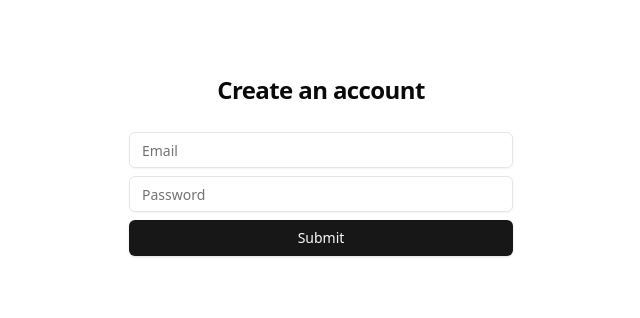
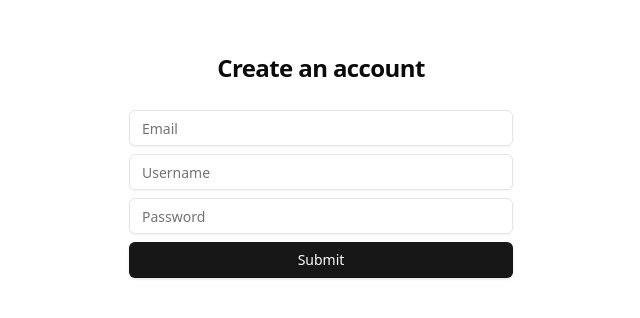
Before and after one commit to justinpaulosolo/CalorieTracker, a React (Vite) app in the folder calorietracker.client/: page /register in a window 1280 px wide. Shown: the part 236-554 px from the top of the page, without its empty margins (319-959 px from the left). Built offline with nearby package versions, Linux system fonts and the light colour scheme.

Commit message:
fix: added username field

```diff
--- a/calorietracker.client/src/pages/Register.tsx
+++ b/calorietracker.client/src/pages/Register.tsx
@@ -16,6 +16,7 @@ import axios from "axios";
 
 const formSchema = z.object({
     email: z.string().email(),
+    username: z.string(),
     password: z.string().min(10),
 });
 
@@ -32,6 +33,7 @@ function RegisterPage() {
         resolver: zodResolver(formSchema),
         defaultValues: {
             email: "",
+            username: "",
             password: "",
         },
     });
@@ -53,7 +55,7 @@ function RegisterPage() {
                 <div className="grid grid-6">
                     <Form {...form}>
                         <form onSubmit={form.handleSubmit(onSubmit)}>
-                            <div className="grid gap-2">
+                        <div className="grid gap-2">
                             <FormField
                                 control={form.control}
                                 name="email"
@@ -62,6 +64,21 @@ function RegisterPage() {
                                         <FormLabel className="sr-only">Email</FormLabel>
                                         <FormControl>
                                             <Input placeholder="Email" {...field} />
+                                        </FormControl>
+                                        <FormMessage />
+                                    </FormItem>
+                                )}
+                            />
+                        </div>
+                        <div className="grid gap-2">
+                            <FormField
+                                control={form.control}
+                                name="username"
+                                render={({ field }) => (
+                                    <FormItem>
+                                        <FormLabel className="sr-only">Username</FormLabel>
+                                        <FormControl>
+                                            <Input placeholder="Username" {...field} />
                                         </FormControl>
                                         <FormMessage />
                                     </FormItem>
```
